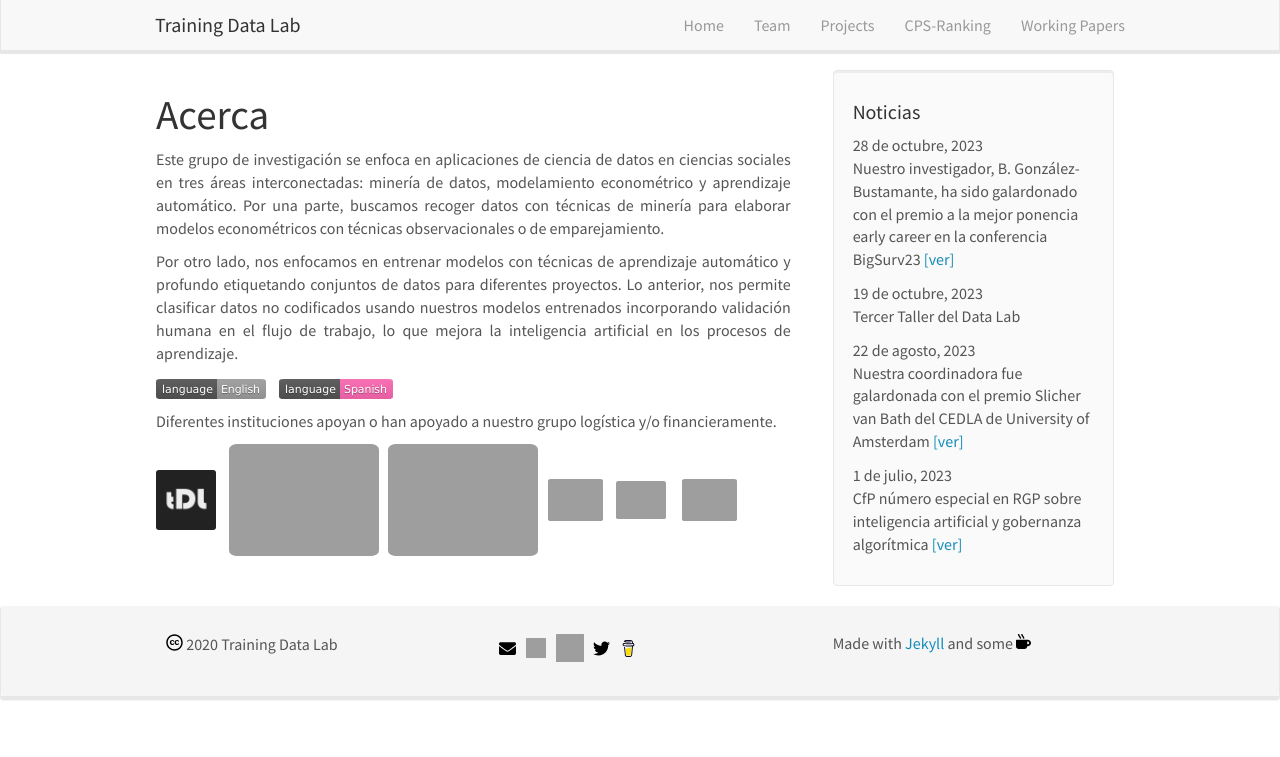
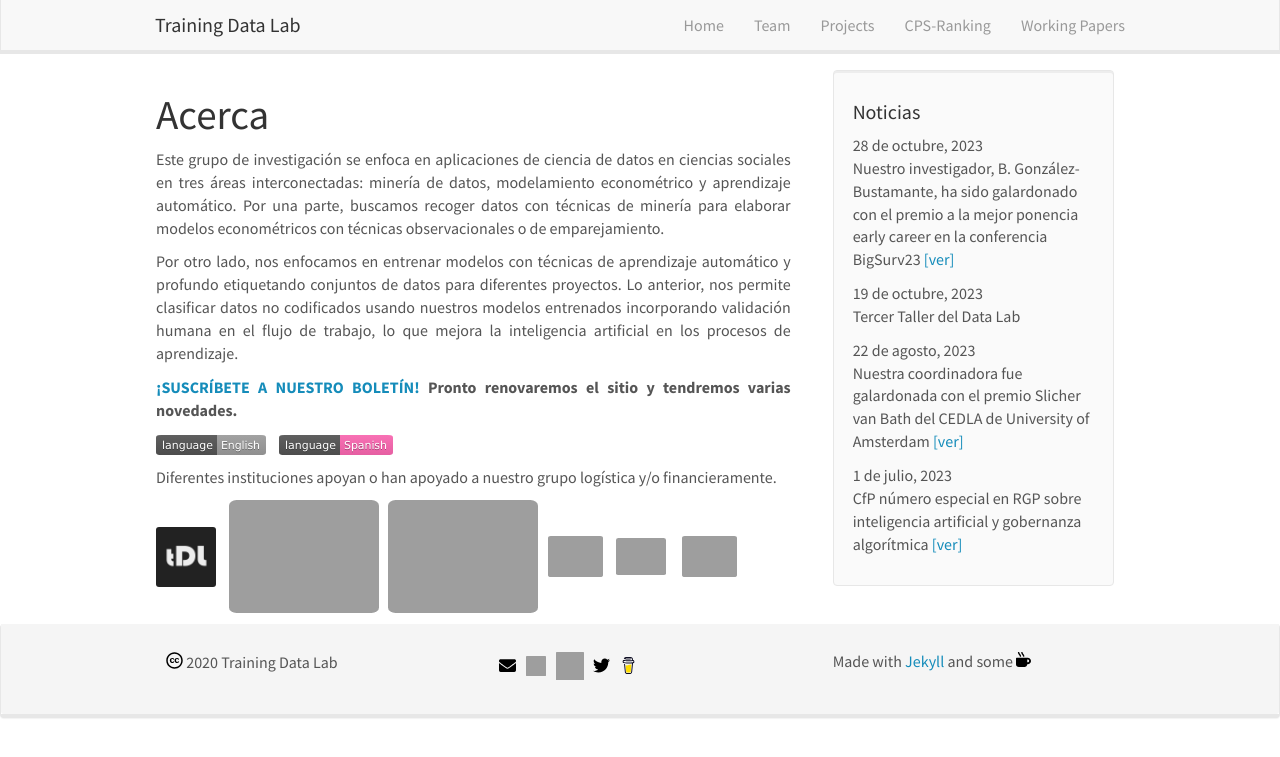
Before and after one commit to training-datalab/old-training-datalab.com, a Jekyll site: the page built from _pages/about_spanish.md, in a window 1280 px wide. Shown: the top 757 px of the page. Built offline with Jekyll 4.4.1, drawn with Linux system fonts in a browser that asks for light colours; nearby versions of some CDN libraries.

Commit message:
Update about_spanish.md

```diff
--- a/_pages/about_spanish.md
+++ b/_pages/about_spanish.md
@@ -9,6 +9,8 @@
 <p align="justify">Este grupo de investigación  se enfoca en aplicaciones de ciencia de datos en ciencias sociales en tres áreas interconectadas: minería de datos, modelamiento econométrico y aprendizaje automático. Por una parte, buscamos recoger datos con técnicas de minería para elaborar modelos econométricos con técnicas observacionales o de emparejamiento.</p>
 
 <p align="justify">Por otro lado, nos enfocamos en entrenar modelos con técnicas de aprendizaje automático y profundo etiquetando conjuntos de datos para diferentes proyectos. Lo anterior, nos permite clasificar datos no codificados usando nuestros modelos entrenados incorporando validación humana en el flujo de trabajo, lo que mejora la inteligencia artificial en los procesos de aprendizaje.</p>
+
+<p align="justify"><a href="https://zcmp.eu/e28J" target="_blank">**¡SUSCRÍBETE A NUESTRO BOLETÍN!**</a> **Pronto renovaremos el sitio y tendremos varias novedades.**</p>
 
 [![English]({{ site.url }}{{ site.baseurl }}/badges/lang/english_inactive.svg)](https://training-datalab.com) &nbsp;&nbsp; [![Spanish]({{ site.url }}{{ site.baseurl }}/badges/lang/spanish.svg)](https://training-datalab.com/about-spanish)
 
```
